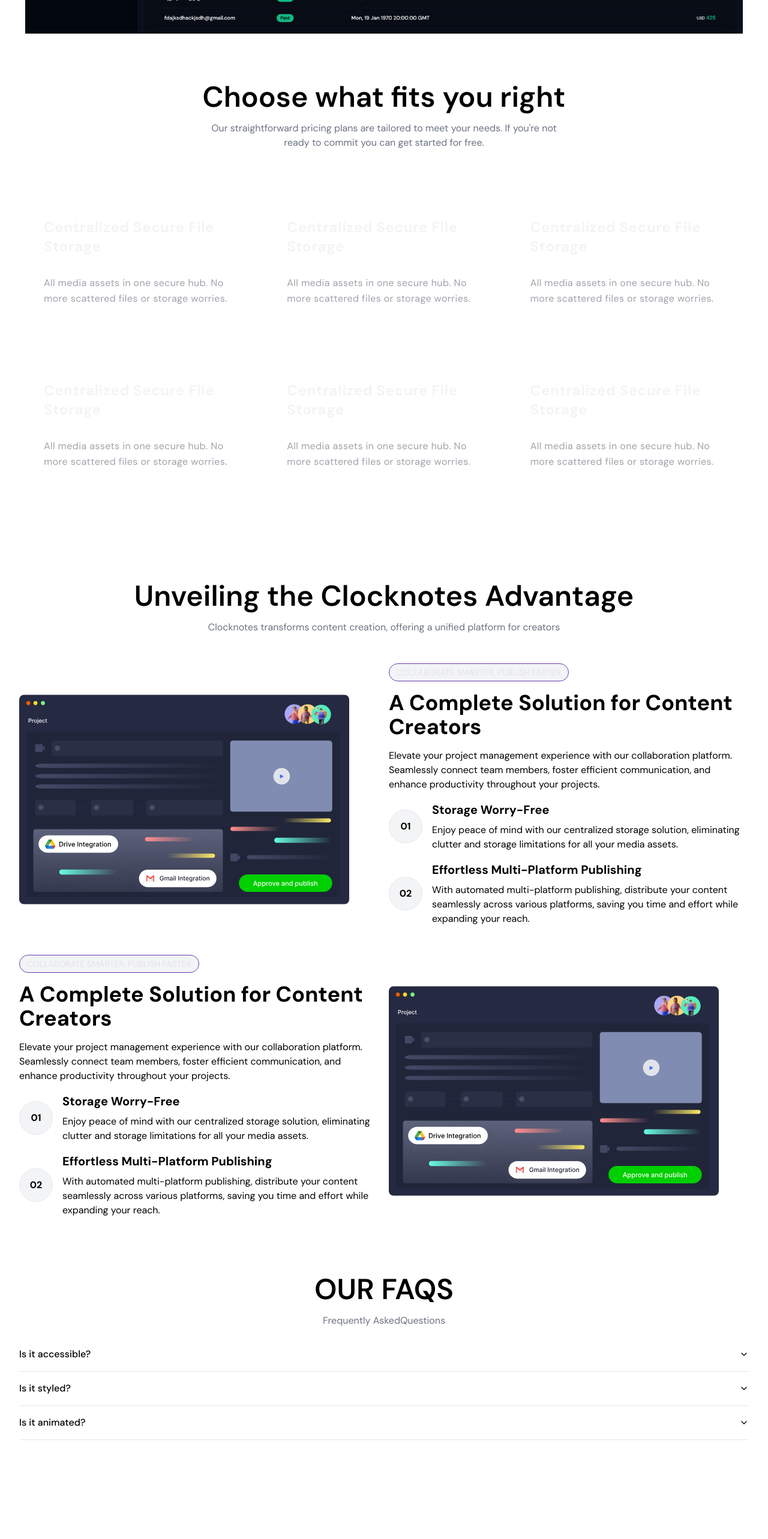
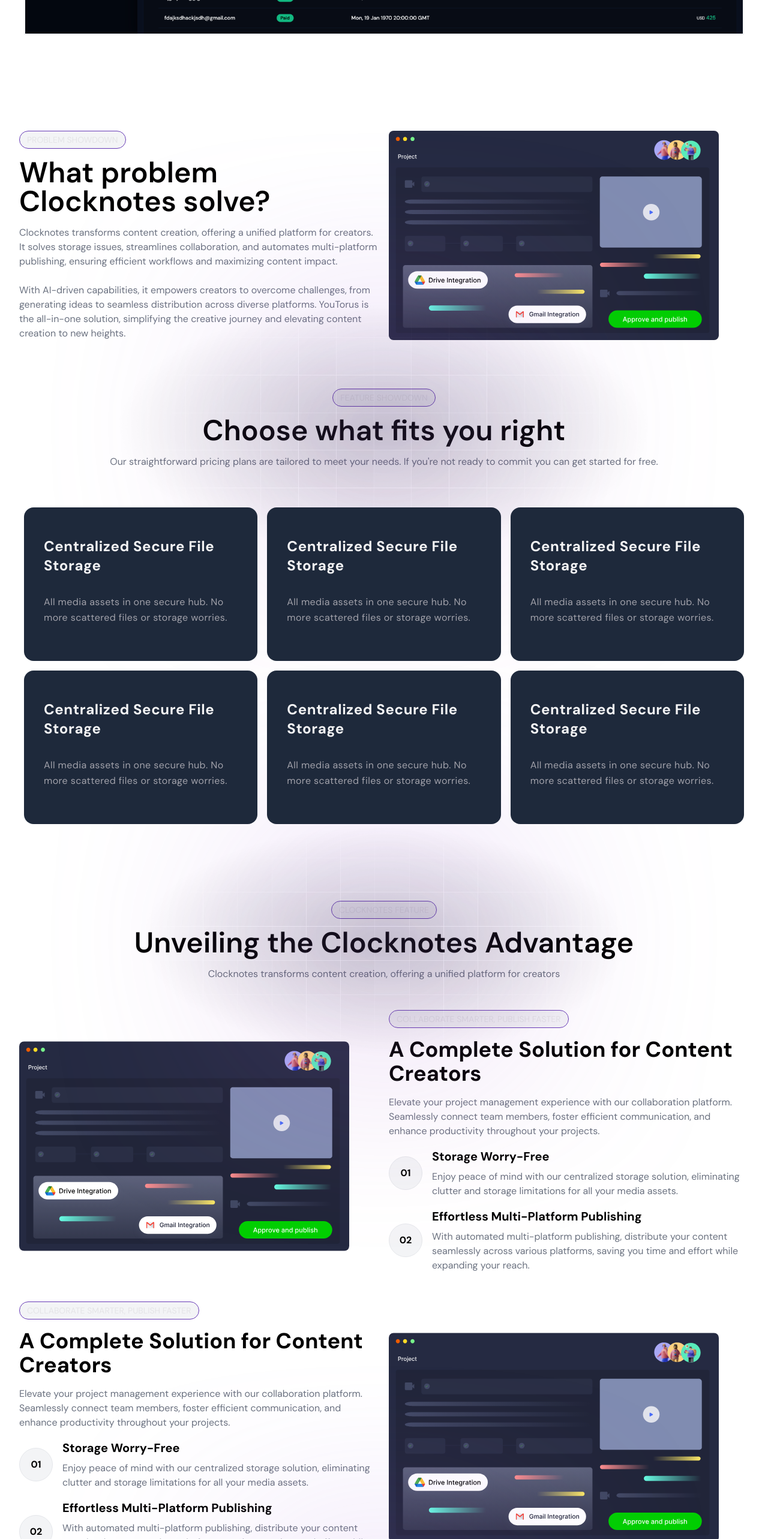
Before and after one commit to sumit-kr-das/clocknotes, a Next.js app: page / in a window 1280 px wide. Shown: the part 1040-3606 px from the top of the page at 60% size. Before the commit the page ends 3441 px from the top, so only its background shows below. Built offline with nearby package versions, Linux system fonts and the light colour scheme; no server answers.

Commit message:
wishlist added

```diff
--- a/src/app/(site)/__components/effects/card-hover-effects.tsx
+++ b/src/app/(site)/__components/effects/card-hover-effects.tsx
@@ -66,7 +66,7 @@ export const Card = ({
   return (
     <div
       className={cn(
-        "rounded-2xl h-64 w-full p-4 overflow-hidden bg-background border border-transparent dark:border-white/[0.2] group-hover:border-slate-700 relative z-20",
+        "rounded-2xl h-64 w-full p-4 overflow-hidden bg-slate-800  backdrop-blur border border-transparent dark:border-white/[0.2] group-hover:border-slate-700 relative z-20",
         className
       )}
     >
@@ -112,3 +112,5 @@ export const CardDescription = ({
     </p>
   );
 };
+
+//  dark:bg-slate-900/70 dark:backdrop-blur dark:ring-1 dark:ring-inset dark:ring-white/10
--- a/src/app/(site)/__components/site-app-features.tsx
+++ b/src/app/(site)/__components/site-app-features.tsx
@@ -1,6 +1,7 @@
 import Image from "next/image";
 import React from "react";
 import DemoImg from "@/assets/site/demo.svg";
+import SiteTitle from "./site-title";
 
 const Features = () => {
   return (
@@ -16,7 +17,7 @@ const Features = () => {
           <h2 className="font-bold text-4xl my-4">
             A Complete Solution for Content Creators
           </h2>
-          <p>
+          <p className="text-muted-foreground">
             Elevate your project management experience with our collaboration
             platform. Seamlessly connect team members, foster efficient
             communication, and enhance productivity throughout your projects.
@@ -30,7 +31,7 @@ const Features = () => {
               </div>
               <div>
                 <h4 className="text-xl font-bold mb-2">Storage Worry-Free</h4>
-                <p>
+                <p className="text-muted-foreground">
                   Enjoy peace of mind with our centralized storage solution,
                   eliminating clutter and storage limitations for all your media
                   assets.
@@ -47,7 +48,7 @@ const Features = () => {
                 <h4 className="text-xl font-bold mb-2">
                   Effortless Multi-Platform Publishing
                 </h4>
-                <p>
+                <p className="text-muted-foreground">
                   With automated multi-platform publishing, distribute your
                   content seamlessly across various platforms, saving you time
                   and effort while expanding your reach.
@@ -65,7 +66,7 @@ const Features = () => {
           <h2 className="font-bold text-4xl my-4">
             A Complete Solution for Content Creators
           </h2>
-          <p>
+          <p className="text-muted-foreground">
             Elevate your project management experience with our collaboration
             platform. Seamlessly connect team members, foster efficient
             communication, and enhance productivity throughout your projects.
@@ -79,7 +80,7 @@ const Features = () => {
               </div>
               <div>
                 <h4 className="text-xl font-bold mb-2">Storage Worry-Free</h4>
-                <p>
+                <p className="text-muted-foreground">
                   Enjoy peace of mind with our centralized storage solution,
                   eliminating clutter and storage limitations for all your media
                   assets.
@@ -96,7 +97,7 @@ const Features = () => {
                 <h4 className="text-xl font-bold mb-2">
                   Effortless Multi-Platform Publishing
                 </h4>
-                <p>
+                <p className="text-muted-foreground">
                   With automated multi-platform publishing, distribute your
                   content seamlessly across various platforms, saving you time
                   and effort while expanding your reach.
@@ -116,13 +117,12 @@ const Features = () => {
 const AppFeature = () => {
   return (
     <section className="flex justify-center items-center flex-col gap-4 md:!mt-20 mt-[-60px]">
-      <h2 className="text-5xl text-center font-semibold">
-        Unveiling the Clocknotes Advantage
-      </h2>
-      <p className="text-muted-foreground text-center">
-        Clocknotes transforms content creation, offering a unified platform for
-        creators
-      </p>
+      <SiteTitle
+        subtitle="Clocknotes Feature"
+        title="Unveiling the Clocknotes Advantage"
+        description="Clocknotes transforms content creation, offering a unified platform for
+        creators"
+      />
       <div className="max-w-7xl w-full mx-auto px-8">
         <Features />
       </div>
--- a/src/app/(site)/__components/site-faqs.tsx
+++ b/src/app/(site)/__components/site-faqs.tsx
@@ -1,47 +1,37 @@
-import {
-  Accordion,
-  AccordionContent,
-  AccordionItem,
-  AccordionTrigger,
-} from "@/components/ui/accordion";
-import React from "react";
+import SiteTitle from "./site-title";
+import { faqData } from "@/constants/site";
 
-const Faq = () => {
+type ItemProps = {
+  item: {
+    question: string;
+    answer: string;
+  }[];
+};
+
+const Faq = ({ item }: ItemProps) => {
   return (
-    <Accordion type="single" collapsible className="w-full">
-      <AccordionItem value="item-1">
-        <AccordionTrigger>Is it accessible?</AccordionTrigger>
-        <AccordionContent>
-          Yes. It adheres to the WAI-ARIA design pattern.
-        </AccordionContent>
-      </AccordionItem>
-      <AccordionItem value="item-2">
-        <AccordionTrigger>Is it styled?</AccordionTrigger>
-        <AccordionContent>
-          Yes. It comes with default styles that matches the other
-          components&apos; aesthetic.
-        </AccordionContent>
-      </AccordionItem>
-      <AccordionItem value="item-3">
-        <AccordionTrigger>Is it animated?</AccordionTrigger>
-        <AccordionContent>
-          Yes. It&apos;s animated by default, but you can disable it if you
-          prefer.
-        </AccordionContent>
-      </AccordionItem>
-    </Accordion>
+    <div className="grid grid-cols-3 gap-12">
+      {item.map((item, index) => (
+        <div key={index}>
+          <h2 className="font-bold text-md my-4">{item.question}</h2>
+          <p className="text-muted-foreground">{item.answer}</p>
+        </div>
+      ))}
+      <div></div>
+    </div>
   );
 };
 
 const Faqs = () => {
   return (
     <section className="flex justify-center items-center flex-col gap-4 md:!mt-20 mt-[-60px]">
-      <h2 className="text-5xl text-center font-semibold">OUR FAQS</h2>
-      <p className="text-muted-foreground text-center">
-        Frequently AskedQuestions
-      </p>
-      <div className="max-w-7xl w-full mx-auto px-8">
-        <Faq />
+      <SiteTitle
+        subtitle="FAQ"
+        title="Everything you need to know"
+        description="Here are the most questions people always ask about."
+      />
+      <div className="max-w-7xl w-full mx-auto px-8 mt-20">
+        <Faq item={faqData} />
       </div>
     </section>
   );
--- a/src/app/(site)/__components/site-features.tsx
+++ b/src/app/(site)/__components/site-features.tsx
@@ -2,18 +2,16 @@ import React from "react";
 import { HoverEffect } from "./effects/card-hover-effects";
 import { features } from "@/constants/site";
 import AppFeature from "./site-app-features";
+import SiteTitle from "./site-title";
 
 const Features = () => {
   return (
     <section className="flex justify-center items-center flex-col gap-4 md:!mt-20 mt-[-60px]">
-      <h2 className="text-5xl text-center font-semibold">
-        Choose what fits you right
-      </h2>
-      <p className="text-muted-foreground text-center">
-        Our straightforward pricing plans are tailored to meet your needs. If
-        {" you're"} not <br />
-        ready to commit you can get started for free.
-      </p>
+      <SiteTitle
+        subtitle="Feature Showdown"
+        title="Choose what fits you right"
+        description=" Our straightforward pricing plans are tailored to meet your needs. If you're not ready to commit you can get started for free."
+      />
       <div className="max-w-7xl mx-auto px-8">
         <HoverEffect items={features} />
       </div>
--- /dev/null
+++ b/src/app/(site)/__components/site-problems.tsx
@@ -0,0 +1,34 @@
+import Image from "next/image";
+import React from "react";
+import DemoImg from "@/assets/site/demo.svg";
+
+const Problems = () => {
+  return (
+    <section className="flex justify-center items-center gap-4 max-w-7xl mx-auto px-8 mt-40">
+      <div className="flex-1">
+        <div className="w-fit rounded-full bg-secondary border border-primary px-3 py-1 text-xs text-zinc-200">
+          <p className="text-sm uppercase">Problem Showdown</p>
+        </div>
+        <h1 className="text-5xl font-semibold my-4">
+          What problem Clocknotes solve?
+        </h1>
+        <p className="text-muted-foreground">
+          Clocknotes transforms content creation, offering a unified platform
+          for creators. It solves storage issues, streamlines collaboration, and
+          automates multi-platform publishing, ensuring efficient workflows and
+          maximizing content impact.
+          <br /> <br />
+          With AI-driven capabilities, it empowers creators to overcome
+          challenges, from generating ideas to seamless distribution across
+          diverse platforms. YouTorus is the all-in-one solution, simplifying
+          the creative journey and elevating content creation to new heights.
+        </p>
+      </div>
+      <div className="flex-1">
+        <Image src={DemoImg} width={550} height={200} alt={"logo activity"} />
+      </div>
+    </section>
+  );
+};
+
+export default Problems;
--- /dev/null
+++ b/src/app/(site)/__components/site-title.tsx
@@ -0,0 +1,43 @@
+import React from "react";
+import BackgroundElement from "@/assets/site/bg-title.webp";
+import Image from "next/image";
+
+const SiteTitle = ({
+  subtitle,
+  title,
+  description,
+}: {
+  subtitle: string;
+  title: string;
+  description: string;
+}) => {
+  return (
+    <div className="relative py-18">
+      <div
+        className="absolute m-auto blur-[160px] max-w-xs h-[13rem] top-12 inset-0"
+        style={{
+          background:
+            "linear-gradient(180deg, #7C3AED 0%, rgba(152, 103, 240, 0.984375) 0.01%, rgba(237, 78, 80, 0.2) 100%)",
+        }}
+      ></div>
+      <div>
+        <div className="flex items-center justify-center">
+          <div className="w-fit rounded-full bg-secondary border border-primary px-3 py-1 text-xs text-zinc-200">
+            <p className="text-sm uppercase">{subtitle}</p>
+          </div>
+        </div>
+        <h1 className="text-5xl text-center font-semibold my-4">{title}</h1>
+        <p className="text-muted-foreground text-center">{description}</p>
+      </div>
+      <Image
+        src={BackgroundElement}
+        width={1200}
+        height={600}
+        alt="background-element"
+        className="absolute top-1/2 left-1/2 -translate-x-1/2 -translate-y-1/2"
+      />
+    </div>
+  );
+};
+
+export default SiteTitle;
--- /dev/null
+++ b/src/app/(site)/__components/site-wishlist.tsx
@@ -0,0 +1,46 @@
+import React from "react";
+import SiteTitle from "./site-title";
+import { Input } from "@/components/ui/input";
+import { Textarea } from "@/components/ui/textarea";
+import { Button } from "@/components/ui/button";
+
+const WishlistForm = () => {
+  return (
+    <div className="relative w-full h-[500px] flex items-center justify-center mt-20 rounded-md">
+      {/* <div className="absolute left-0 top-0 -z-1 h-2/3 w-full rounded-xl bg-gradient-to-t from-transparent to-[#dee7ff47] dark:bg-gradient-to-t dark:to-[#252A42]"></div> */}
+      <div className="w-[800px] p-8 bg-secondary rounded-md">
+        <form className="block w-full">
+          <div className="flex gap-4">
+            <Input type="text" placeholder="Full name*" className="w-full" />
+            <Input
+              type="email"
+              placeholder="Email address*"
+              className="w-full"
+            />
+          </div>
+          <Textarea placeholder="Message" className="w-full h-40 my-4" />
+          <Button variant="outline" className="float-right">
+            Join the waitlist
+          </Button>
+        </form>
+      </div>
+    </div>
+  );
+};
+
+const Wishlist = () => {
+  return (
+    <section className="flex justify-center items-center flex-col gap-4 md:!mt-20 mt-[-60px]">
+      <SiteTitle
+        subtitle="waitlist"
+        title="Join the waitlist"
+        description=" Our straightforward pricing plans are tailored to meet your needs. If you're not ready to commit you can get started for free."
+      />
+      <div className="max-w-7xl w-full mx-auto px-8">
+        <WishlistForm />
+      </div>
+    </section>
+  );
+};
+
+export default Wishlist;
--- a/src/app/(site)/page.tsx
+++ b/src/app/(site)/page.tsx
@@ -3,16 +3,20 @@ import AppFeature from "./__components/site-app-features";
 import Faqs from "./__components/site-faqs";
 import Features from "./__components/site-features";
 import WaitList from "./__components/site-waitlist";
+import Problems from "./__components/site-problems";
+import Wishlist from "./__components/site-wishlist";
 
 export default function Home() {
   return (
     <main>
       <Hero />
       {/* <Pricing /> */}
+      <Problems />
       <Features />
       <AppFeature />
       <Faqs />
       <WaitList />
+      <Wishlist />
     </main>
   );
 }
--- a/src/constants/site.ts
+++ b/src/constants/site.ts
@@ -128,4 +128,15 @@ export const faqData = [
     answer:
       "Effortlessly manage your content creation workflow with Clocknotes. If you find yourself grappling with scattered teams and disjointed platforms, YouTorus, with its AI-powered capabilities, streamlines your workflow into one cohesive platform. This acceleration ensures swift content delivery to your audience.",
   },
+  {
+    question:
+      "Is Clocknotes suitable for both beginners and experienced interviewees?",
+    answer:
+      "Effortlessly manage your content creation workflow with Clocknotes. If you find yourself grappling with scattered teams and disjointed platforms, YouTorus, with its AI-powered capabilities, streamlines your workflow into one cohesive platform. This acceleration ensures swift content delivery to your audience.",
+  },
+  {
+    question: "What resources are available on the platform?",
+    answer:
+      "Effortlessly manage your content creation workflow with Clocknotes. If you find yourself grappling with scattered teams and disjointed platforms, YouTorus, with its AI-powered capabilities, streamlines your workflow into one cohesive platform. This acceleration ensures swift content delivery to your audience.",
+  },
 ];
```
Also changed, not shown: src/assets/site/bg-title.webp (added).
